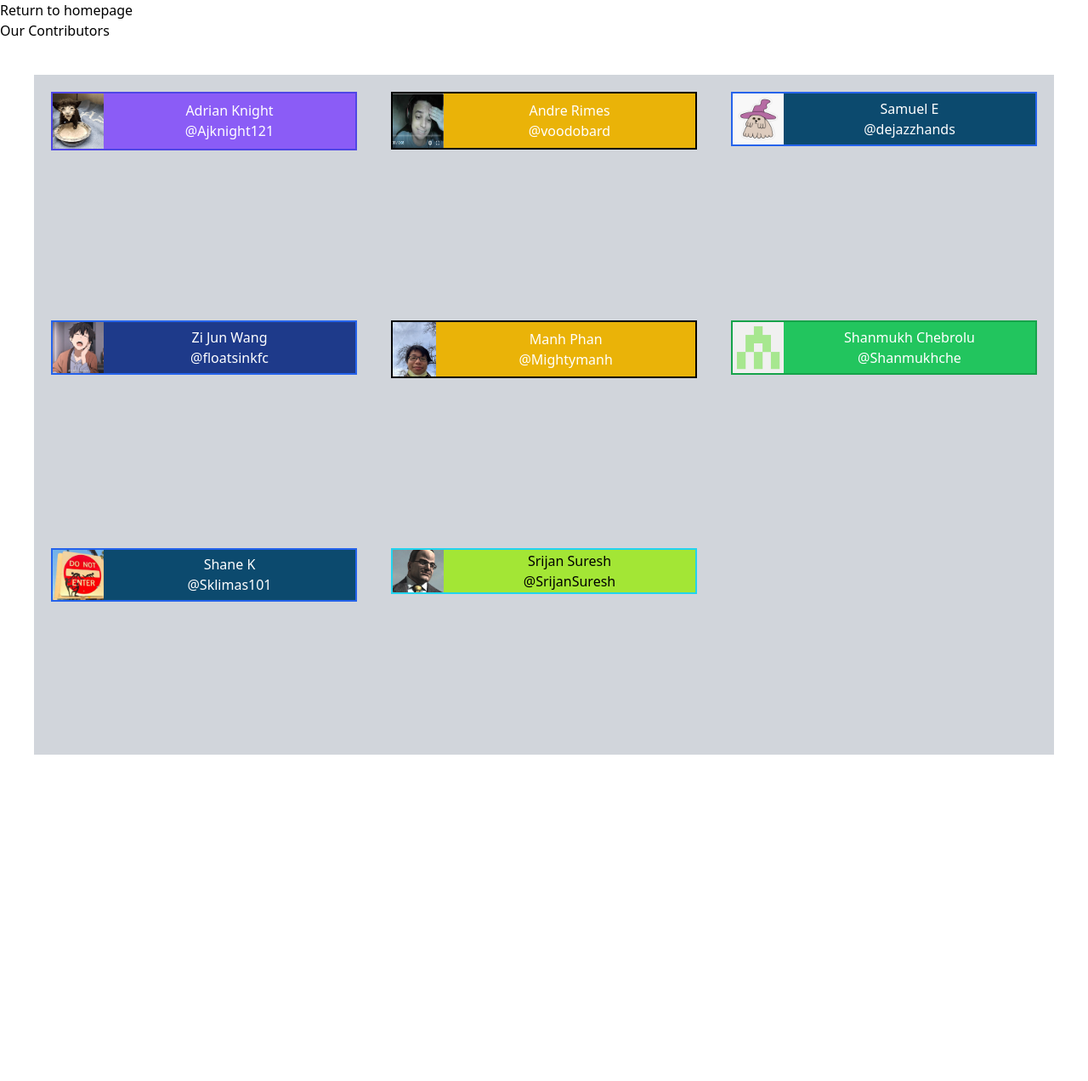
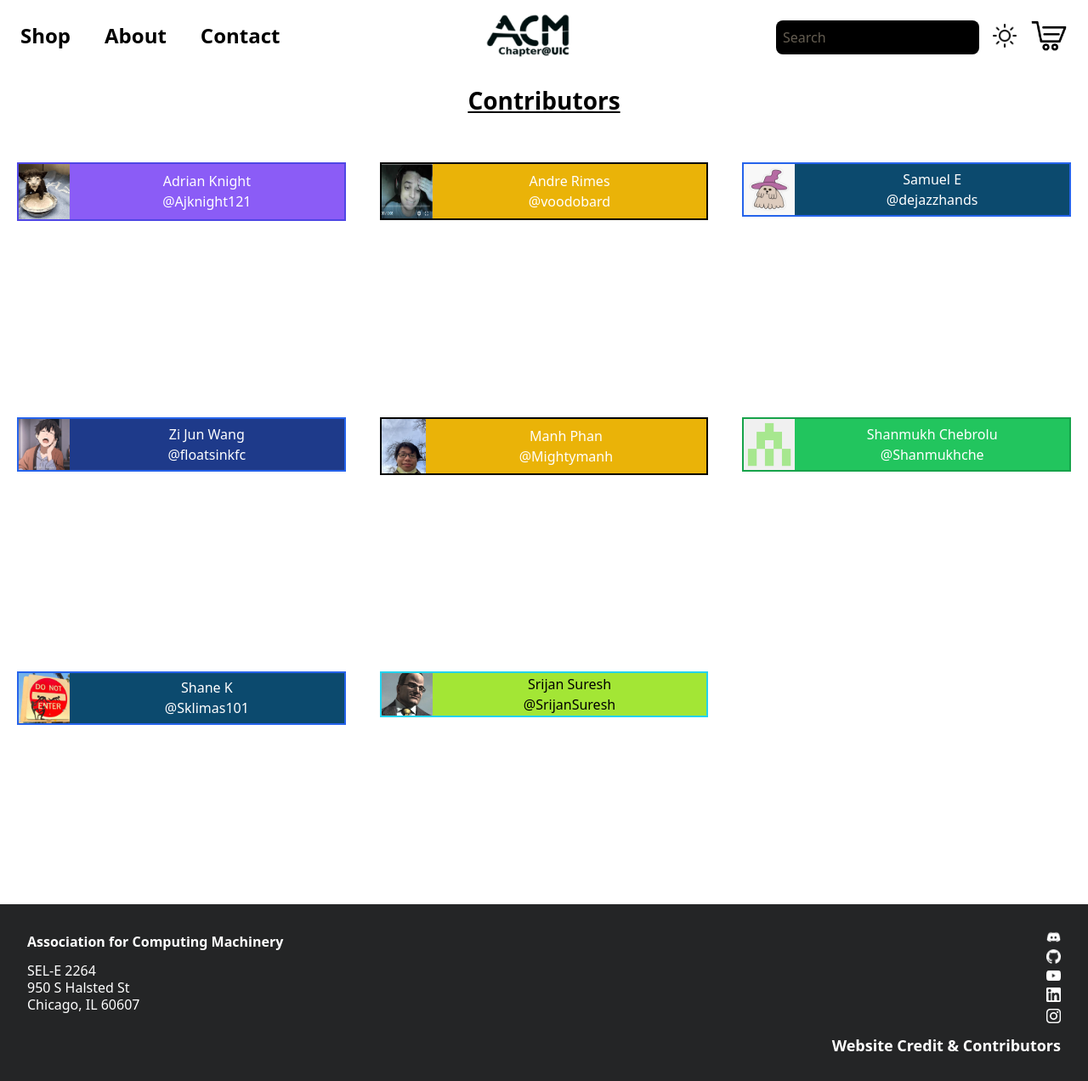
Before and after one commit to acm-uic/marketplace, a Next.js app: page /Contributors in a window 1280 px wide. Shown: the whole page at 85% size. Before the commit the page ends 888 px from the top, so only its background shows below. Built offline with nearby package versions, Linux system fonts and the light colour scheme.

Commit message:
added header and footer to the contributor page

```diff
--- a/app/Contributors/page.jsx
+++ b/app/Contributors/page.jsx
@@ -1,15 +1,21 @@
+"use client"
 import Link from 'next/link'
 import React from 'react'
 import {AdrianKnight, Andre, SamuelE, Shanmukhche, Sklimas101, SrijanS, Manh_Phan, ZiJunW} from '../components/UserCard'
+import Header from '../components/header'
+import { useState } from 'react'
+import Footer from '../components/footer'
 
-const ContributorPage = () => {
+const ContributorPage = ( ) => {
+  const [isDarkMode, setIsDarkMode] = useState(true)
 
   return (
-    <div className='h-full w-full'>
-      <Link href={"/"}>Return to homepage</Link>
-      <h1>Our Contributors</h1>
+    <div className='min-h-screen w-full flex flex-col' style={{ background: isDarkMode? "#FFF":"#FFF" }}>
+        <Header invertedColor={true} isDarkMode={isDarkMode} setIsDarkMode={setIsDarkMode}/>
+        <h2 className=' mt-[97px] mx-auto font-bold underline text-[28px]'>Contributors</h2>
+        <div className=' mt-8 flex justify-center '>
+          <div className='grid grid-cols-3 h-[893px]  w-[1700px]'>
 
-      <div className='grid grid-cols-3 m-10 h-full bg-gray-300 min-w-[700px]'>
             <AdrianKnight/>
             <Andre />
             <SamuelE/>
@@ -20,6 +26,8 @@ const ContributorPage = () => {
             <SrijanS/>
           </div>
         </div>
+        <Footer isDarkMode={isDarkMode} />
+    </div>
   )
 }
 
--- a/app/components/UserCard.jsx
+++ b/app/components/UserCard.jsx
@@ -20,7 +20,7 @@ export const AdrianKnight = () => {
             Adrian Knight
           </h3>
           <div>
-            <Link href={"https://github.com/Ajknight121"}>@Ajknight121</Link>
+            <Link href={"https://github.com/Ajknight121"} target="_blank">@Ajknight121</Link>
           </div>
         </div>
       </div>
@@ -37,7 +37,7 @@ export const Andre = () => {
         <div className="text-white text-center w-full self-center">
           <h3 className="font-2xl">Andre Rimes</h3>
           <div>
-            <Link href={"https://github.com/voodobard"}>@voodobard</Link>
+            <Link href={"https://github.com/voodobard"} target="_blank">@voodobard</Link>
           </div>
         </div>
       </div>
@@ -56,7 +56,7 @@ export const SamuelE = () => {
             Samuel E
           </h3>
           <div>
-            <Link href={"https://github.com/dejazzhands"}>@dejazzhands</Link>
+            <Link href={"https://github.com/dejazzhands"} target="_blank">@dejazzhands</Link>
           </div>
         </div>
       </div>
@@ -76,7 +76,7 @@ export const Sklimas101 = () => {
           Shane K
         </h3>
         <div>
-          <Link href={"https://github.com/Sklimas101"}>@Sklimas101</Link>
+          <Link href={"https://github.com/Sklimas101"} target="_blank">@Sklimas101</Link>
         </div>
       </div>
     </div>
@@ -93,7 +93,7 @@ export const SrijanS = () => {
             Srijan Suresh
           </h3>
           <div>
-            <Link href={"https://github.com/SrijanSuresh"}>@SrijanSuresh</Link>
+            <Link href={"https://github.com/SrijanSuresh"} target="_blank">@SrijanSuresh</Link>
           </div>
         </div>
       </div>
@@ -113,7 +113,7 @@ export const ZiJunW = () => {
             Zi Jun Wang
           </h3>
           <div>
-            <Link href={"https://github.com/floatsinkfc"}>@floatsinkfc</Link>
+            <Link href={"https://github.com/floatsinkfc"} target="_blank">@floatsinkfc</Link>
           </div>
         </div>
       </div>
@@ -132,7 +132,7 @@ export const Shanmukhche = () => {
             Shanmukh Chebrolu
           </h3>
           <div>
-            <Link href={"https://github.com/shanmukhche"}>@Shanmukhche</Link>
+            <Link href={"https://github.com/shanmukhche"} target="_blank">@Shanmukhche</Link>
           </div>
         </div>
       </div>
@@ -149,7 +149,7 @@ export const Manh_Phan = () => {
       <div className="text-white text-center w-full self-center">
         <h3 className="font-2xl">Manh Phan</h3>
         <div>
-          <Link  href={"https://github.com/Mightymanh"}>@Mightymanh</Link>
+          <Link  href={"https://github.com/Mightymanh"} target="_blank">@Mightymanh</Link>
         </div>
       </div>
     </div>
--- a/app/components/footer.jsx
+++ b/app/components/footer.jsx
@@ -12,13 +12,13 @@ import instagramlogo from "../images/instaLogo.png";
 export default function Footer( {isDarkMode}) {
   return (
     <footer style={{ background: isDarkMode ? '#242526' : '#34A3D9' }} className="h-52 block w-full overflow-hidden mb-0">
-      <div className=" float-left w-6/12 h-full">
-        <p className="align-top mt-8 ml-8 font-bold ">Association for Computing Machinery</p>
+      <div className=" float-left w-6/12 h-full text-white">
+        <p className="align-top mt-8 ml-8 font-bold">Association for Computing Machinery</p>
         <p className="mt-3 ml-8 leading-5">SEL-E 2264</p>
         <p className="ml-8 leading-5">950 S Halsted St </p>
         <p className="ml-8 leading-5">Chicago, IL 60607</p>
       </div>
-      <div className="w-6/12 flex flex-col mt-8 items-end h-full">
+      <div className="w-6/12 flex flex-col mt-8 items-end h-full text-white">
         <div className="mr-8 ">
           <div>
             <Link href="https://discord.gg/Afy6gf4" target="_blank" >
--- a/app/components/header.jsx
+++ b/app/components/header.jsx
@@ -1,3 +1,4 @@
+'use client'
 import { useState } from "react";
 import Link from "next/link";
 import Image from "next/image";
@@ -6,9 +7,10 @@ import cart from '../images/cart.png'
 import sun from "../images/sun.png"
 import moon from "../images/moon.png"
 
-export default function Header({ isDarkMode, setIsDarkMode }) {
+export default function Header({ isDarkMode, setIsDarkMode, invertedColor }) {
+    const colorHeader = invertedColor ? "invert" : "invert-0";
     return (
-        <div className="flex items-center justify-between w-full absolute">
+        <div className={`flex items-center justify-between  w-full absolute ${colorHeader}`}>
             <div className="font-bold text-lg mt-4">
                 <Link href="/" className="text-2xl ml-6 mr-10 text-white hover:underline">Shop</Link>
                 <Link className="text-2xl mr-10 text-white hover:underline" href="https://acm.uic.edu/about" target="_blank">About</Link>
--- a/app/page.jsx
+++ b/app/page.jsx
@@ -19,7 +19,7 @@ export default function Home() {
 
   return (
     <div className="w-full h-full text-white" style={{ background: isDarkMode?"linear-gradient(180deg, #D90000 88.89%, #242526 100%)":"#34A3D9" }}>
-      <Header isDarkMode={isDarkMode} setIsDarkMode={setIsDarkMode} scrollToProductList={scrollToProductList}/>
+      <Header isDarkMode={isDarkMode} setIsDarkMode={setIsDarkMode}/>
       <HeroScreen scrollToProductList={scrollToProductList} isDarkMode={isDarkMode}/>
       <ProductList productListRef={productListRef} isDarkMode={isDarkMode}/>
       <Footer isDarkMode={isDarkMode} />
```
Lines whose indentation alone changed are shown as unchanged.
